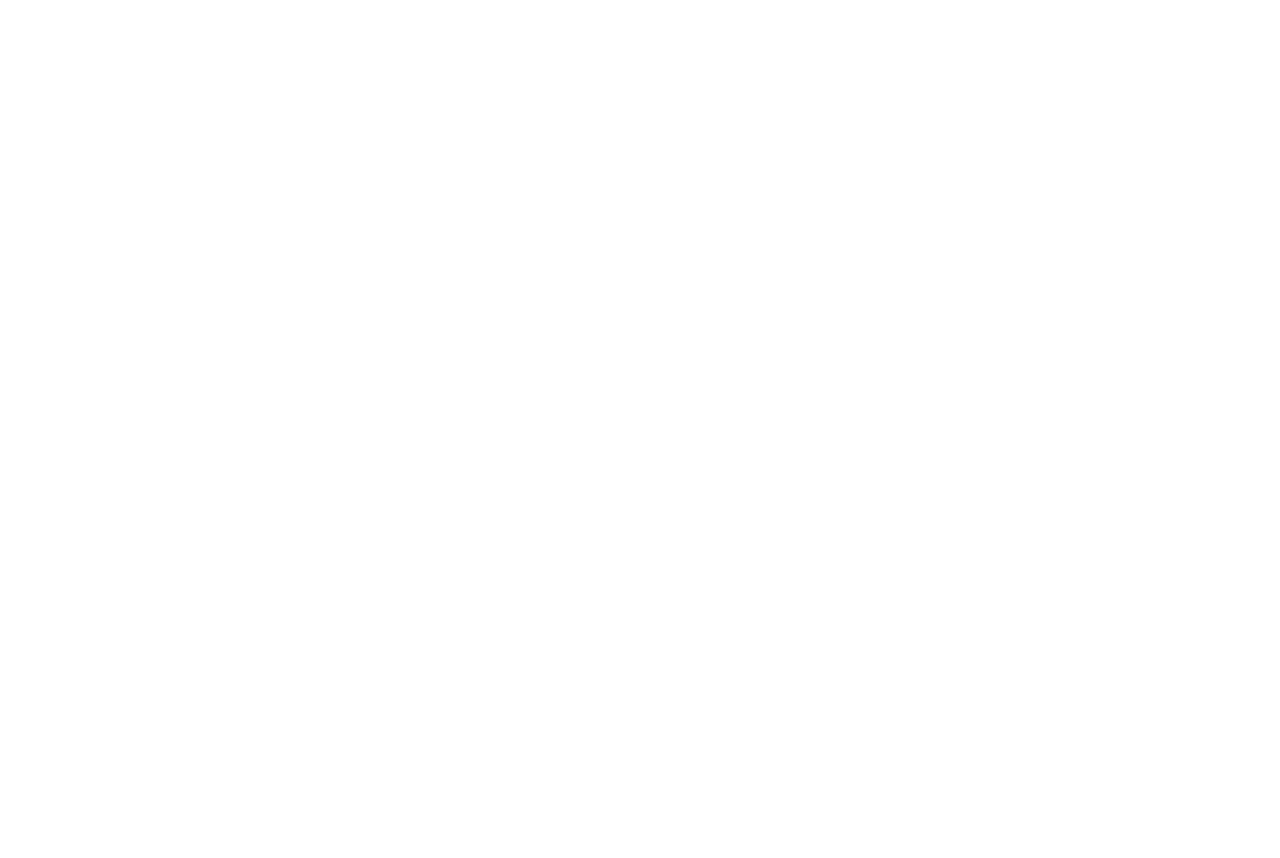
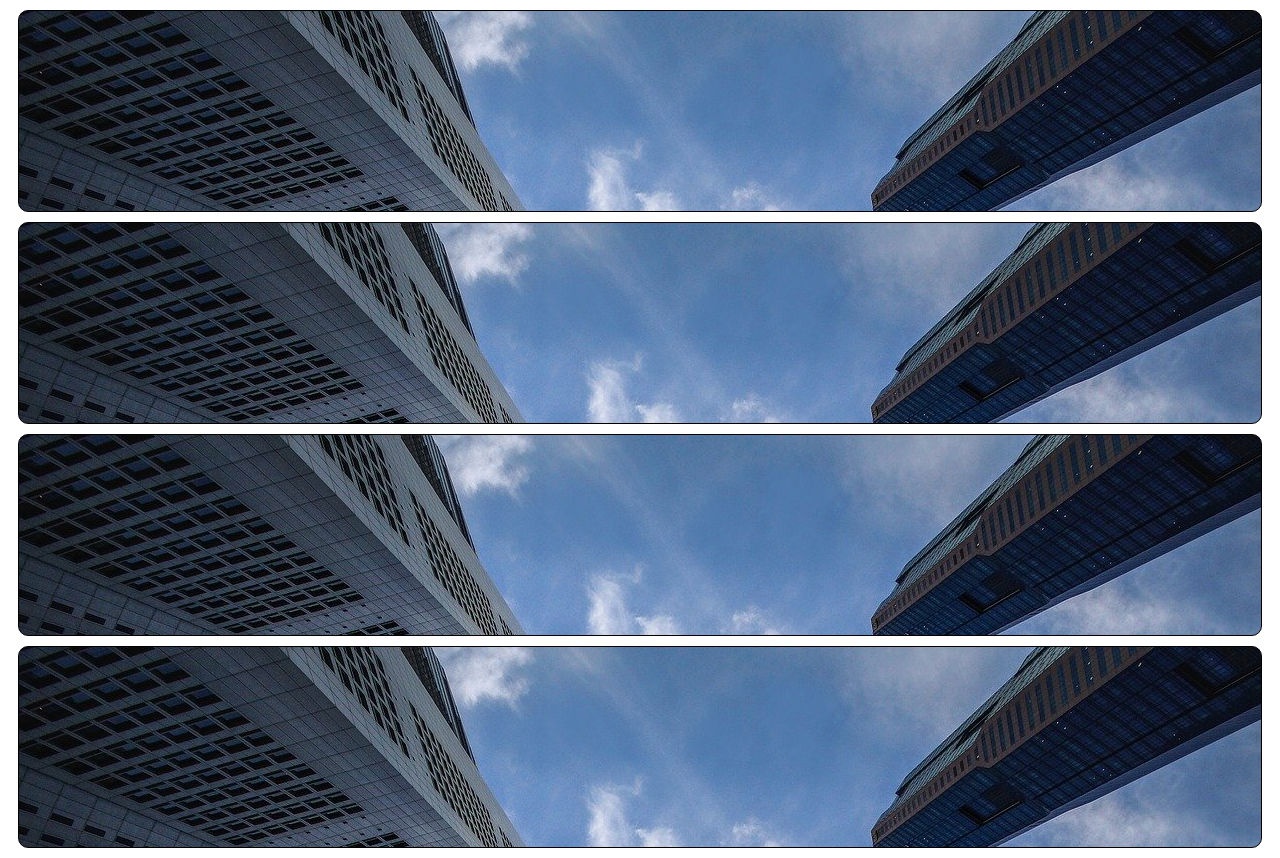
Before and after one commit to moisegit528/HTML-CSS, a plain HTML site: page Exercícios/Ex022/fundo003.html in a window 1280 px wide. Before the commit the page ends 800 px from the top, so only its background shows below. Drawn offline with Linux system fonts and the light colour scheme.

Commit message:
corrigindo

```diff
--- a/Exercícios/Ex022/background-position.css
+++ b/Exercícios/Ex022/background-position.css
@@ -1,5 +1,9 @@
 @charset "UTF-8";
 
 div.bloco{
-
+    background-image: url('/imagens/wallpaper002.jpg');
+    height: 200px;
+    border: 1px solid black;
+    border-radius: 10px;
+    margin: 10px;
 }
--- a/Exercícios/Ex022/fundo003.html
+++ b/Exercícios/Ex022/fundo003.html
@@ -16,5 +16,8 @@
     <div class="bloco">
 
     </div>
+        <div class="bloco">
+
+    </div>
 </body>
 </html>
```
Also changed, not shown: Exercícios/Ex022/imagens/pattern001.png (added), Exercícios/Ex022/imagens/pattern002.png (added), Exercícios/Ex022/imagens/pattern003.png (added), Exercícios/Ex022/imagens/pattern004.png (added), Exercícios/Ex022/imagens/target001.png (added), Exercícios/Ex022/imagens/wallpaper001.jpg (added), Exercícios/Ex022/imagens/wallpaper002.jpg (added), Exercícios/Ex022/imagens/wallpaper003.jpg (added), Exercícios/Ex022/imagens/wallpaper004.jpg (added), Exercícios/Ex022/imagens/wallpaper005.jpg (added), Exercícios/Ex022/imagens/wallpaper006.jpg (added).
